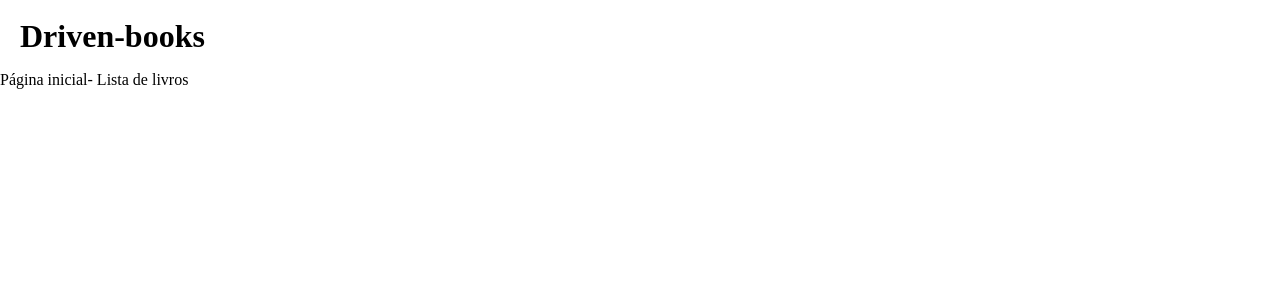
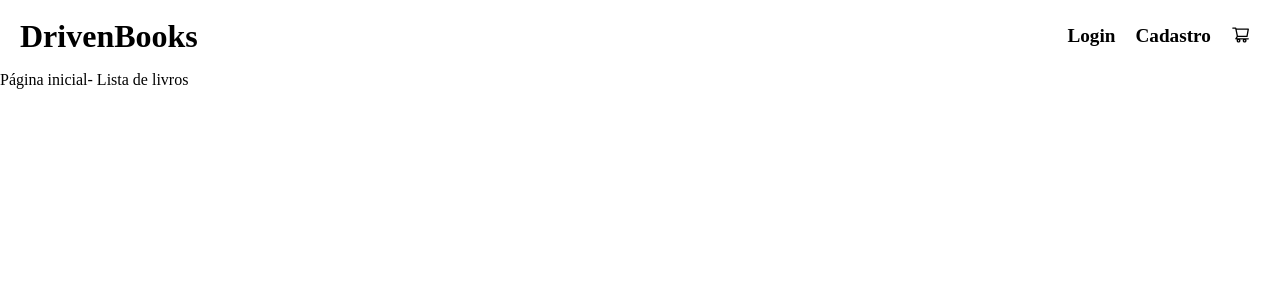
Before and after one commit to henriquehhr/projeto14-e-book-store-front, a React (Create React App) app: page / in a window 1280 px wide. Shown: the top 300 px of the page. Built offline with nearby package versions, Linux system fonts and the light colour scheme.

Commit message:
Basic header layout

```diff
--- a/package.json
+++ b/package.json
@@ -7,6 +7,7 @@
     "dotenv": "^16.0.0",
     "react": "^18.1.0",
     "react-dom": "^18.1.0",
+    "react-icons": "^4.3.1",
     "react-router-dom": "^6.3.0",
     "react-scripts": "^4.0.3",
     "styled-components": "^5.3.5"
--- a/src/components/Header/Header.jsx
+++ b/src/components/Header/Header.jsx
@@ -1,34 +1,58 @@
-import styled from 'styled-components';
+import { useState, useContext } from 'react';
+import { Link } from 'react-router-dom';
+import { AiOutlineShoppingCart } from 'react-icons/ai';
+
+import UserContext from '../../contexts/UserContext.js';
+import { $Header } from './style.js';
 
 export default function Header() {
+    const { authToken } = useContext(UserContext);
+
     return (
         <$Header>
-            <h1>Driven-books</h1>
+            {authToken?.current ? (
+                <>
+                    <h1>Olá</h1>
+                    <nav>
+                        <ul>
+                            <li>
+                                <Link className="link" to="/">
+                                    Todos os livros
+                                </Link>
+                            </li>
+                            <li>
+                                <Link className="link" to="/carrinho">
+                                    <AiOutlineShoppingCart />
+                                </Link>
+                            </li>
+                        </ul>
+                    </nav>
+                </>
+            ) : (
+                <>
+                    <h1>DrivenBooks</h1>
+                    <nav>
+                        <ul>
+                            <li>
+                                <Link className="link" to="/login">
+                                    Login
+                                </Link>
+                            </li>
+                            <li>
+                                <Link className="link" to="/cadastro">
+                                    Cadastro
+                                </Link>
+                            </li>
+                            <li>
+                                <Link className="link" to="/carrinho">
+                                    <AiOutlineShoppingCart />
+                                </Link>
+                            </li>
+                        </ul>
+                    </nav>
+                </>
+            )}
+            {/* <h1>Driven-books</h1> */}
         </$Header>
     );
 }
-
-const $Header = styled.header`
-    z-index: 1;
-    display: flex;
-    flex-direction: row;
-    justify-content: space-between;
-    align-items: center;
-    margin: 0 auto;
-    padding: 20px;
-
-    h1 {
-        font-size: 2rem;
-        font-weight: bold;
-    }
-
-    @media (max-width: 600px) {
-        flex-direction: column;
-        align-items: center;
-        justify-content: center;
-
-        h1 {
-            font-size: 1.5rem;
-        }
-    }
-`;
--- a/src/components/Header/style.js
+++ b/src/components/Header/style.js
@@ -0,0 +1,60 @@
+import styled from 'styled-components';
+
+export const $Header = styled.header`
+    z-index: 1;
+    display: flex;
+    flex-direction: row;
+    justify-content: space-between;
+    align-items: center;
+    margin: 0 auto;
+    padding: 20px;
+
+    h1 {
+        font-size: 2rem;
+        font-weight: bold;
+    }
+
+    nav {
+        display: flex;
+        flex-direction: row;
+        align-items: center;
+        justify-content: space-between;
+
+        ul {
+            display: flex;
+            flex-direction: row;
+            align-items: center;
+            justify-content: space-between;
+            list-style: none;
+            margin: 0;
+            padding: 0;
+
+            li {
+                display: flex;
+                flex-direction: row;
+                align-items: center;
+                justify-content: center;
+                margin: 0 10px;
+                color: #000;
+                font-size: 1.2rem;
+                font-weight: bold;
+            }
+
+            .link {
+                text-decoration: none;
+                color: #000;
+                cursor: pointer;
+            }
+        }
+    }
+
+    @media (max-width: 600px) {
+        flex-direction: column;
+        align-items: center;
+        justify-content: center;
+
+        h1 {
+            font-size: 1.5rem;
+        }
+    }
+`;
--- a/src/components/pages/SignInPage/SigInPage.jsx
+++ b/src/components/pages/SignInPage/SigInPage.jsx
@@ -1,16 +1,20 @@
-import { useState, useContext } from "react";
-import { Link, useNavigate } from "react-router-dom";
-import axios from "axios";
+import { useState, useContext } from 'react';
+import { Link, useNavigate } from 'react-router-dom';
+import axios from 'axios';
 
-import UserContext from "../../../contexts/UserContext.js"
-import { $Form, $Button, $Input, $Main } from "../../../globalStyles/globalStyles.js";
+import UserContext from '../../../contexts/UserContext.js';
+import {
+    $Form,
+    $Button,
+    $Input,
+    $Main,
+} from '../../../globalStyles/globalStyles.js';
 
 export default function LoginPage() {
-
     const [disabled, setDisabled] = useState(false);
     const [loginInfo, setLoginInfo] = useState({
-        email: "",
-        password: ""
+        email: '',
+        password: '',
     });
     const navigate = useNavigate();
     const { authToken } = useContext(UserContext);
@@ -18,16 +22,17 @@ export default function LoginPage() {
     function sendLoginInfo(e) {
         e.preventDefault();
         setDisabled(true);
-        const url = "http://localhost:5000/signin";
+        const url = 'http://localhost:5000/signin';
         const promisse = axios.post(url, loginInfo);
-        promisse.then(response => {
-            localStorage.setItem("secret-key", JSON.stringify(response.data));
+        promisse.then((response) => {
+            console.log(response.data);
+            localStorage.setItem('secret-key', JSON.stringify(response.data));
             authToken.current = response.data;
-            navigate("/");
+            navigate('/');
         });
         promisse.catch(() => {
             setDisabled(false);
-            alert("Erro no login");
+            alert('Erro no login');
         });
     }
 
@@ -39,14 +44,18 @@ export default function LoginPage() {
                     placeholder="email"
                     type="email"
                     value={loginInfo.email}
-                    onChange={e => setLoginInfo({ ...loginInfo, email: e.target.value })}
+                    onChange={(e) =>
+                        setLoginInfo({ ...loginInfo, email: e.target.value })
+                    }
                     disabled={disabled}
                 />
                 <$Input
                     placeholder="senha"
                     type="password"
                     value={loginInfo.password}
-                    onChange={e => setLoginInfo({ ...loginInfo, password: e.target.value })}
+                    onChange={(e) =>
+                        setLoginInfo({ ...loginInfo, password: e.target.value })
+                    }
                     disabled={disabled}
                 />
                 <$Button type="submit" className="big" disabled={disabled}>
```
Also changed, not shown: 1 other file (tests, documents, lock files or other folders).
